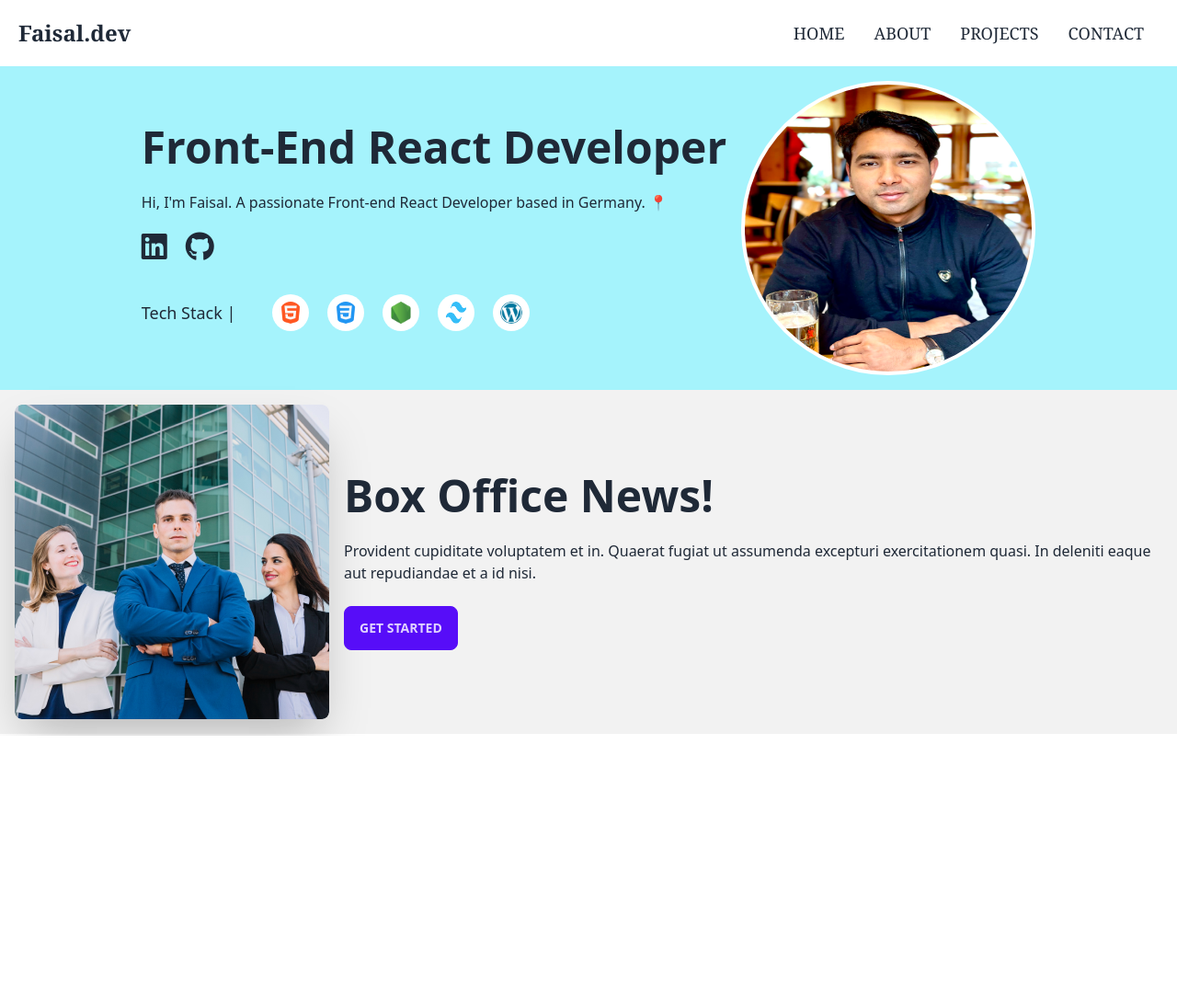
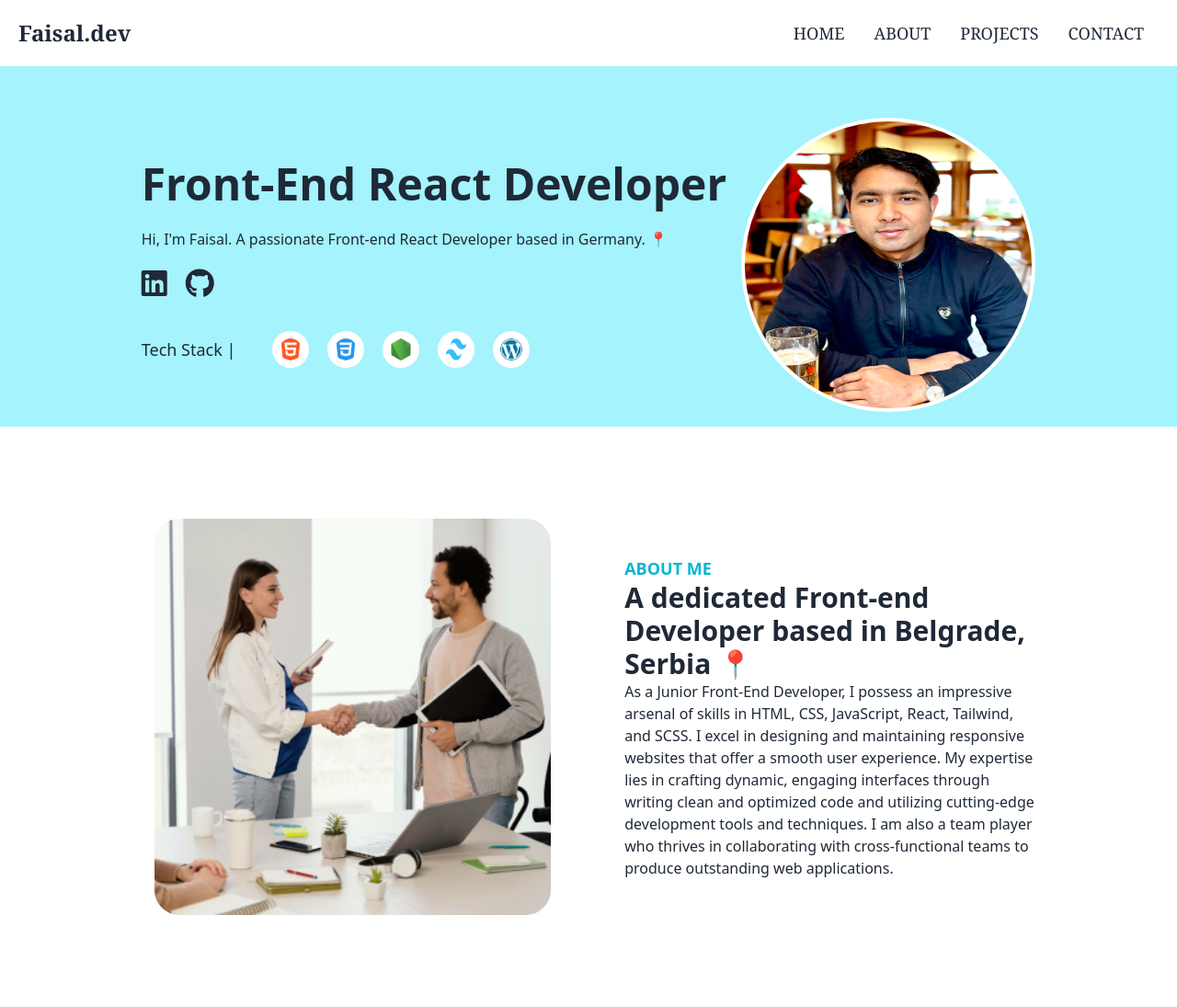
Before and after one commit to devmashum/portfolio, a plain HTML site: page index.html in a window 1280 px wide. Shown: the whole page at 92% size. Before the commit the page ends 800 px from the top, so only its background shows below. Drawn offline with nearby package versions, Linux system fonts and the light colour scheme.

Commit message:
new commit

```diff
--- a/index.html
+++ b/index.html
@@ -75,10 +75,8 @@
         </ul>
     </nav>
 
-
-    <header class="max-w-screen-2xl mx-auto bg-cyan-200 ">
-
-        <div class="hero ">
+    <header class=" max-w-screen-2xl mx-auto bg-cyan-200 pt-10">
+        <div class="hero">
             <div class="hero-content flex-col lg:flex-row-reverse">
                 <img class="w-80 h-80 rounded-[50%] bg-white p-1" src="images/faisal.jpg"
                     class=" rounded-lg shadow-2xl" />
@@ -120,18 +118,38 @@
 
     </header>
 
-    <main class="max-w-screen-2xl mx-auto ">
-        <div class="hero bg-base-200 items-center flex-col lg:flex-row">
-            <div class="hero-content  ml-56  md:ml-0">
-                <img src="images/team2.png" class="max-w-sm rounded-lg shadow-2xl" />
-                <div>
-                    <h1 class="text-5xl font-bold">Box Office News!</h1>
-                    <p class="py-6">Provident cupiditate voluptatem et in. Quaerat fugiat ut assumenda excepturi
-                        exercitationem quasi. In deleniti eaque aut repudiandae et a id nisi.</p>
-                    <button class="btn btn-primary">Get Started</button>
-                </div>
+    <section class="max-w-screen-2xl mx-auto bg-white lg:p-20 ">
+
+        <div class="max-w-screen-lg lg:flex flex flex-col lg:flex-row text-start  mx-auto items-center">
+            <div class="w-[100%] mr-10 "> <img src="images/team4.png"
+                    class=" rounded-[10%] w-[100%] h-auto  lg:w-110 lg:h-auto  p-5 ml-5" />
+            </div>
+            <div class="w-[100%] lg:ml-5 p-5 ">
+                <h4 class="text-lg font-bold text-cyan-500">ABOUT ME</h4>
+                <h2 class="text-3xl font-bold ">A dedicated Front-end Developer
+                    based in Belgrade, Serbia 📍</h2>
+                <p>As a Junior Front-End Developer, I possess an impressive arsenal of skills in HTML,
+                    CSS, JavaScript, React, Tailwind, and SCSS. I excel in designing and maintaining responsive
+                    websites that offer a smooth user experience. My expertise lies in crafting dynamic, engaging
+                    interfaces through writing clean and optimized code and utilizing cutting-edge development tools
+                    and techniques. I am also a team player who thrives in collaborating with cross-functional teams
+                    to produce outstanding web applications.</p>
+
+
+
             </div>
         </div>
+
+
+
+
+
+    </section>
+
+
+
+    <main class="max-w-screen-2xl mx-auto ">
+
     </main>
 
     <footer>
```
